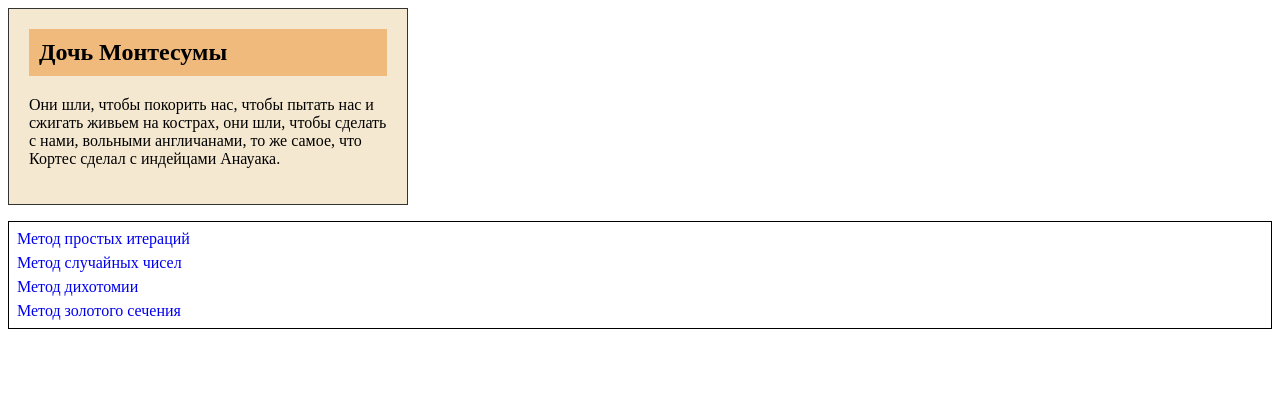
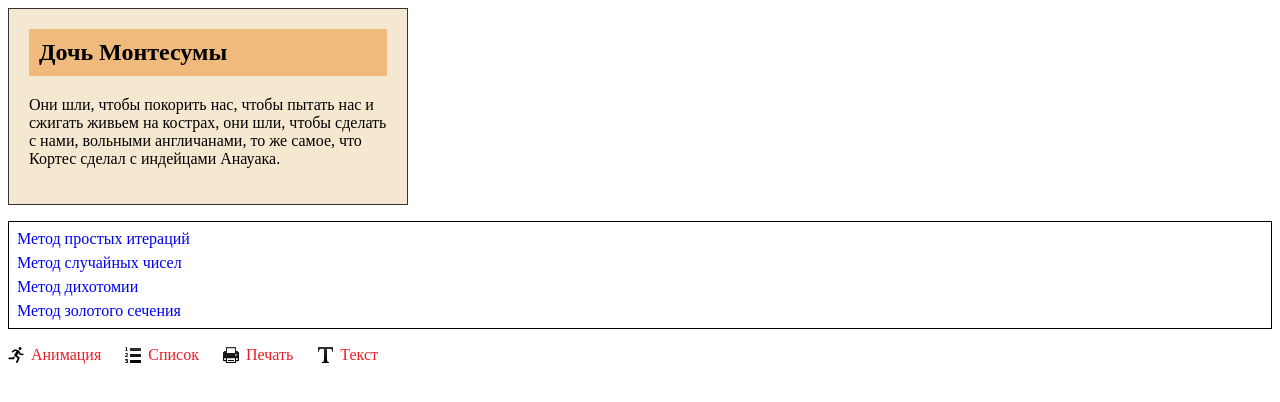
Before and after one commit to yougrom/webref, a plain HTML site: page css/block-model-css/index.html in a window 1280 px wide. Drawn offline with Linux system fonts and the light colour scheme.

Commit message:
Line items

```diff
--- a/css/block-model-css/index.html
+++ b/css/block-model-css/index.html
@@ -23,6 +23,12 @@
       <li><a href="4.html">Метод золотого сечения</a></li>
     </ul>
   </nav>
+  <p class="icons">
+    <img src="image/animate.png" alt=""><span class="icon">Анимация</span>
+    <img src="image/list.png" alt=""><span class="icon">Список</span>
+    <img src="image/print.png" alt=""><span class="icon">Печать</span>
+    <img src="image/text.png" alt=""><span class="icon">Текст</span>
+  </p>
 
 </body>
 
--- a/css/block-model-css/style.css
+++ b/css/block-model-css/style.css
@@ -29,3 +29,14 @@ section.block {
   color: #800000; /* Новый цвет ссылки */
   border: 1px dashed #634f36; /* Рамка вокруг ссылки */
 }
+
+/* Icons */
+.icons img {
+  vertical-align: middle; /* Выравнивание по середине */
+}
+.icons .icon {
+  vertical-align: middle; /* Выравнивание по середине */
+  margin-left: 7px; /* Отступ слева */
+  margin-right: 20px; /* Отступ справа */
+  color: #ed1c24; /* Цвет текста */
+}
```
Also changed, not shown: css/block-model-css/image/animate.png (added), css/block-model-css/image/list.png (added), css/block-model-css/image/print.png (added), css/block-model-css/image/text.png (added).
